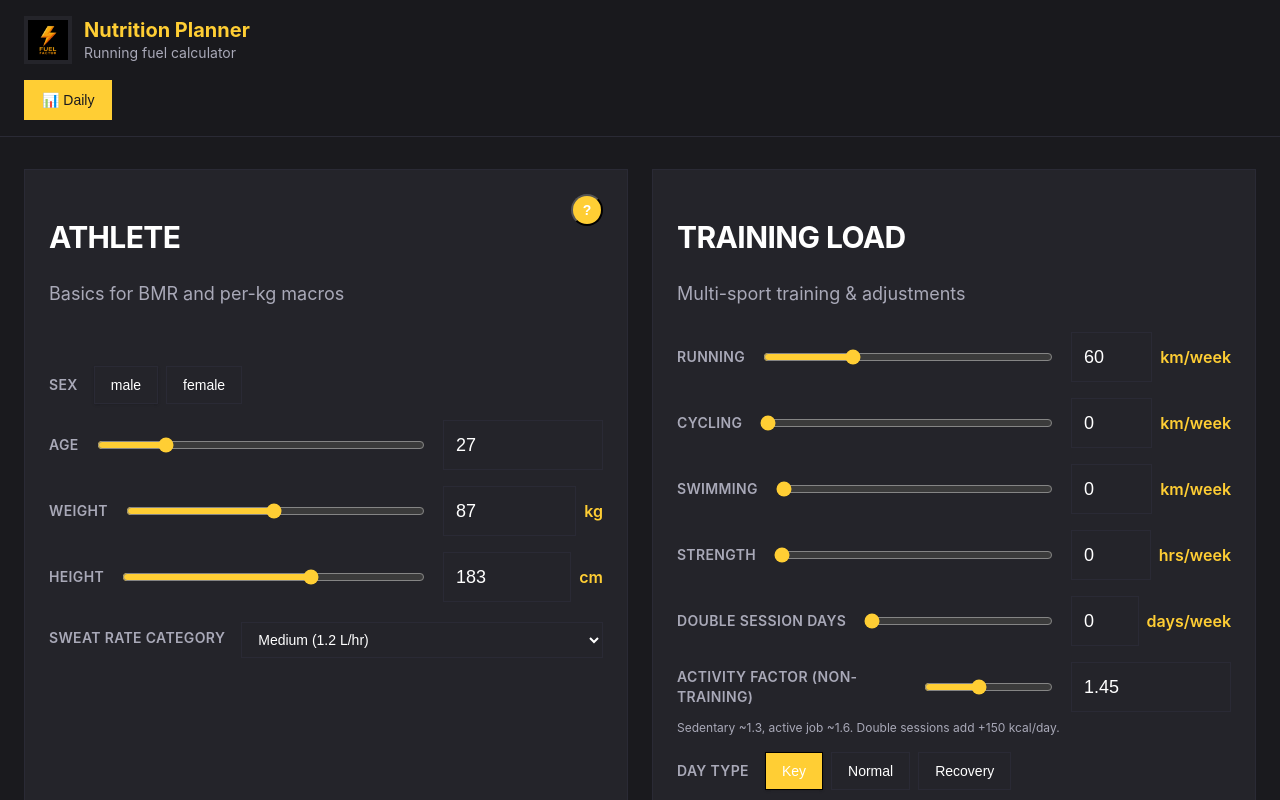
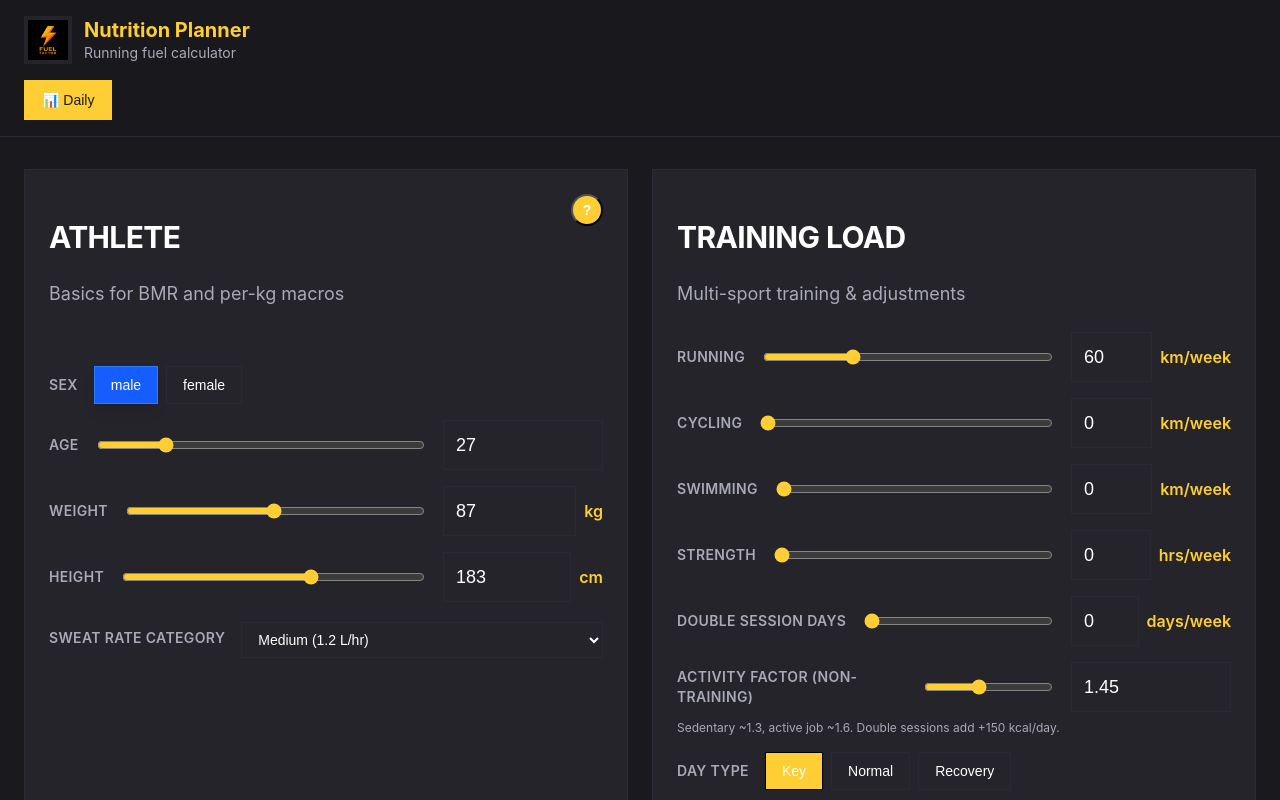
Before and after one commit to kaynejohns/nutrition-planner, a React (Vite) app: page / in a window 1280 px wide. Shown: the top 800 px of the page. Built offline with nearby package versions, Linux system fonts and the light colour scheme.

Commit message:
Improve UI: highlight selected sex in blue, make training log dropdowns white text

```diff
--- a/src/App.jsx
+++ b/src/App.jsx
@@ -223,7 +223,8 @@ const WeeklySessionDay = ({ day, dayIndex, session, onUpdate, trainingCalories,
                 onFocus={(e) => { if (session.duration === 0) { e.target.select(); } }}
                 min="0"
                 max="300"
-            className="w-full mt-1 border border-[#2A2A35] bg-[#24242A] rounded-lg px-3 py-2 text-[#FFFFFF] focus:ring-2 focus:ring-[#FFCE34] focus:border-[#FFCE34]"
+                className="w-full mt-1 border border-[#2A2A35] bg-[#24242A] rounded-lg px-3 py-2 text-white focus:ring-2 focus:ring-[#FFCE34] focus:border-[#FFCE34]"
+                style={{ color: '#FFFFFF' }}
               />
         </div>
 
@@ -293,7 +294,8 @@ const WeeklySessionDay = ({ day, dayIndex, session, onUpdate, trainingCalories,
                 onFocus={(e) => { if (session.secondSession.duration === 0) { e.target.select(); } }}
                 min="0"
                 max="300"
-                className="w-full mt-1 border border-[#2A2A35] bg-[#24242A] rounded-lg px-3 py-2 text-[#FFFFFF] focus:ring-2 focus:ring-[#FFCE34] focus:border-[#FFCE34]"
+                className="w-full mt-1 border border-[#2A2A35] bg-[#24242A] rounded-lg px-3 py-2 text-white focus:ring-2 focus:ring-[#FFCE34] focus:border-[#FFCE34]"
+                style={{ color: '#FFFFFF' }}
               />
             </div>
 
@@ -1768,7 +1770,7 @@ export default function App(){
                             onClick={()=>setSex(s)}
                             className={`px-4 py-2 rounded-card border text-sm font-medium transition-all ${
                               sex===s
-                                ? "bg-[#24242A] border-[#2A2A35] text-white shadow-sm"
+                                ? "bg-blue-600 border-blue-500 text-white shadow-lg font-bold"
                                 : "bg-[#24242A] text-[#FFFFFF] border-[#2A2A35] hover:bg-[#2A2A35]"
                             }`}
                           >
```
Lines whose indentation alone changed are shown as unchanged.
